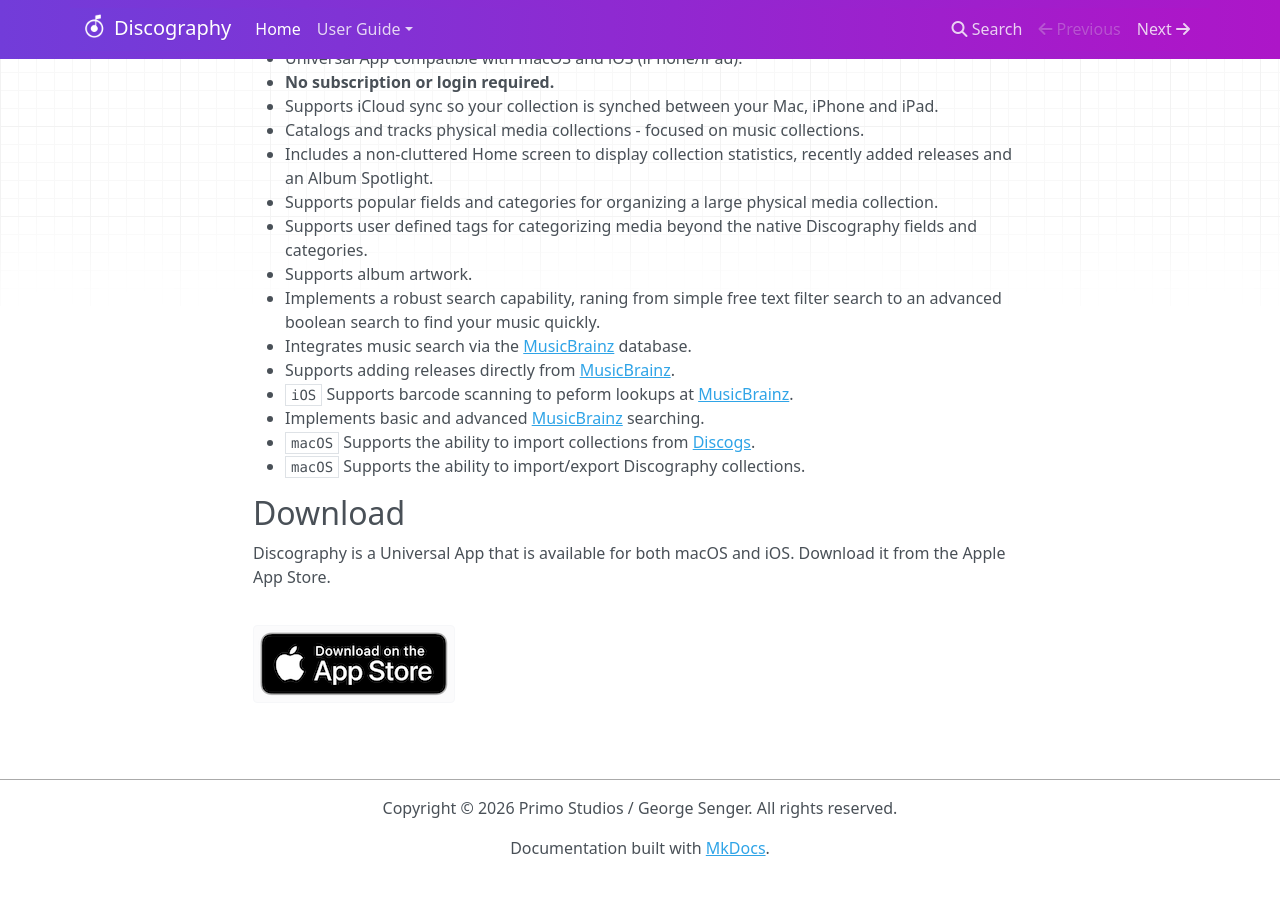
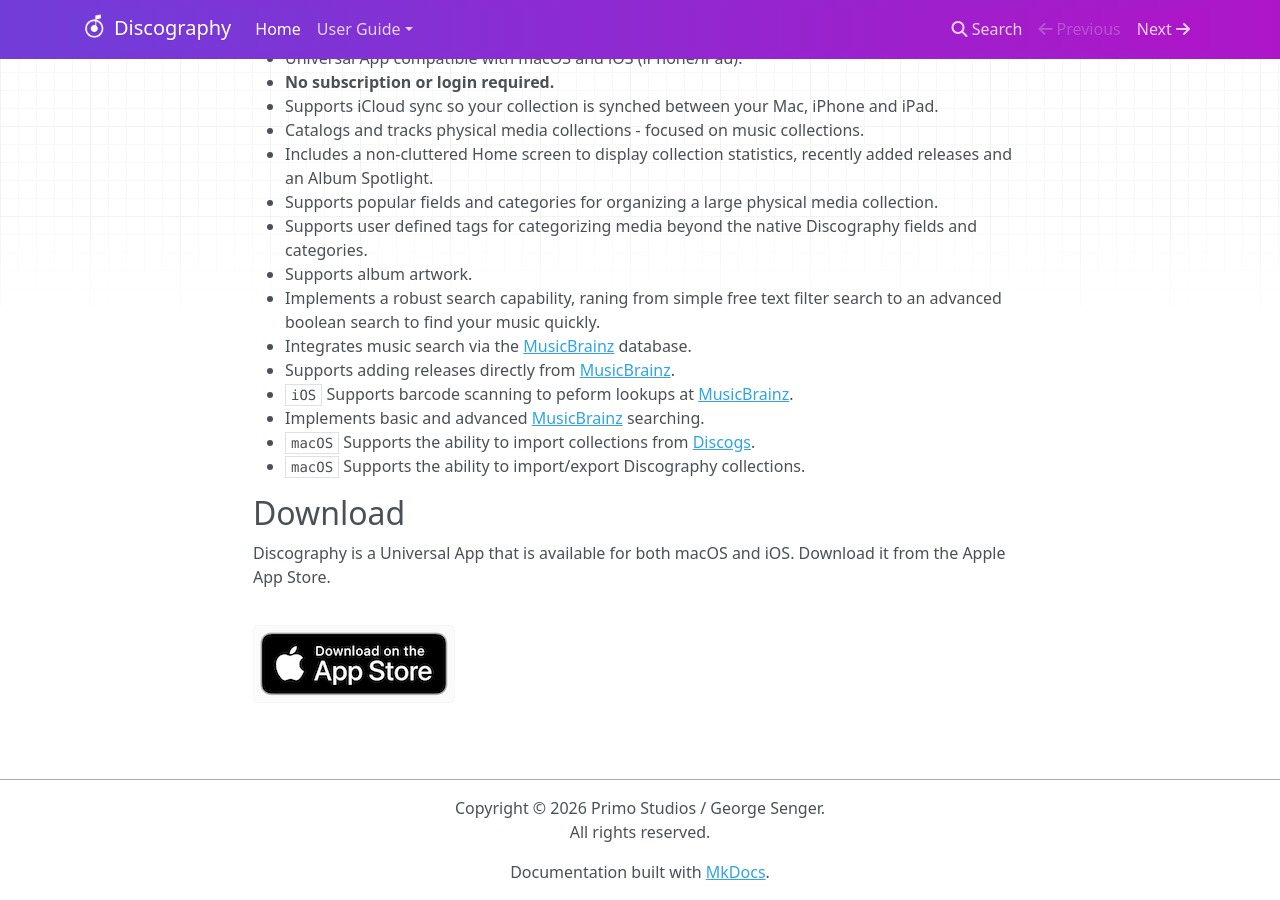
Before and after one commit to gsenger3/Discography-User-Guide, an MkDocs documentation site: the page built from guide/docs/index.md, in a window 1280 px wide and 900 px high, scrolled down 791 px. Built offline with MkDocs 1.6.1, drawn with Linux system fonts in a browser that asks for light colours; nearby versions of some CDN libraries; before the commit the page ends 1667 px from its top, so only the background shows below that.

```diff
--- a/guide/mkdocs.yml
+++ b/guide/mkdocs.yml
@@ -3,7 +3,7 @@ site_name: Discography
 theme:
   name: mkdocs
 
-copyright: 'Copyright &copy; 2026 Primo Studios / George Senger. All rights reserved.'
+copyright: 'Copyright &copy; 2026 Primo Studios / George Senger.<br/>All rights reserved.'
 
 extra_css:
   - stylesheets/dsc.css
```
